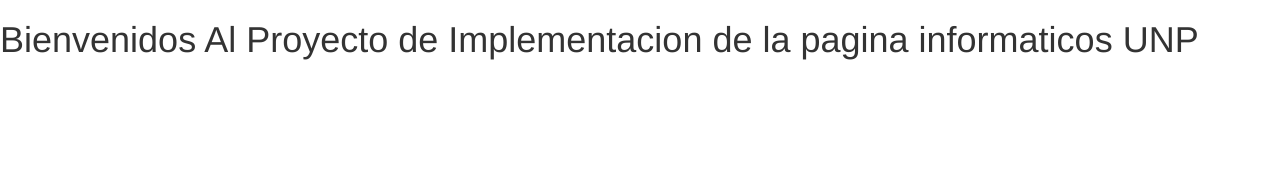
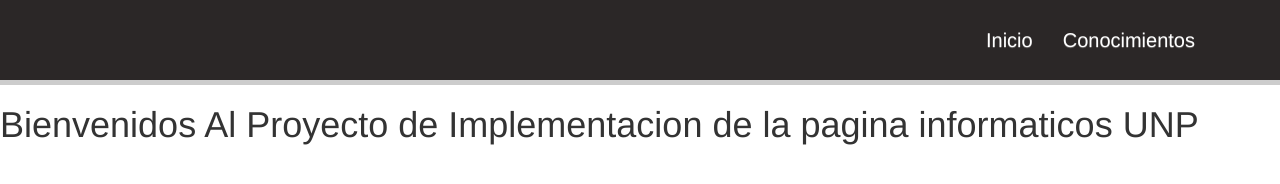
Before and after one commit to grupo-informaticos-unp/Web-Informaticos-UNP, a website: page app/index.html in a window 1280 px wide. Drawn offline with Linux system fonts and the light colour scheme.

Commit message:
aporte para empezar a darle forma al diseño de la web espero su aceptacion y/o opiniones para poder mejorarlo tambien opiniones

```diff
--- /dev/null
+++ b/app/css/style.css
@@ -0,0 +1,19 @@
+nav{
+	background-color: #2b2727;
+	min-height: 80px;
+	width: 100%;
+	border-bottom: 5px solid #ccc;
+}
+nav .navbar-nav li a{
+	padding-top: 30px !important;
+	padding-bottom: 30px !important;
+	color: #fff;
+	font-size: 20px;
+}
+nav .navbar-nav li a:hover{
+	background: #337ab7;
+	color: #fff;
+	font-size: 20px;
+	padding-bottom: 25px !important;
+	border-bottom: 5px solid #ccc;
+}
--- a/app/index.html
+++ b/app/index.html
@@ -8,8 +8,23 @@
     <link rel="stylesheet" href="lib/bootstrap/dist/css/bootstrap.min.css">
     <link rel="stylesheet" href="lib/bootstrap/dist/css/bootstrap-theme.min.css">
     <link rel="stylesheet" href="css/main.css">
+    <link rel="stylesheet" href="css/style.css">
 	</head>
 	<body>
+        <nav>
+            <div class="container">
+                <div class="pull-right">
+                    <ul class="nav navbar-nav">
+                        <li>
+                            <a href="#">Inicio</a>
+                        </li>
+                        <li>
+                            <a href="#">Conocimientos</a>
+                        </li>
+                    </ul>
+                </div>
+            </div>
+        </nav>
     <!--[if lte IE 9]>
         <p class="browserupgrade">You are using an <strong>outdated</strong> browser. Please <a href="http://browsehappy.com/">upgrade your browser</a> to improve your experience and security.</p>
     <![endif]-->
```
